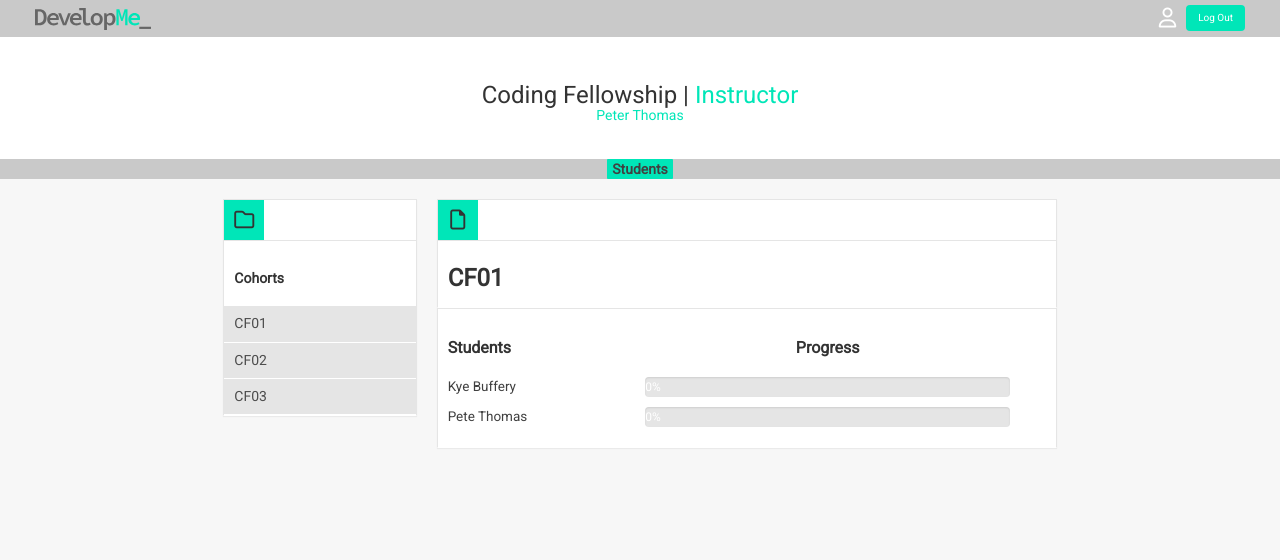
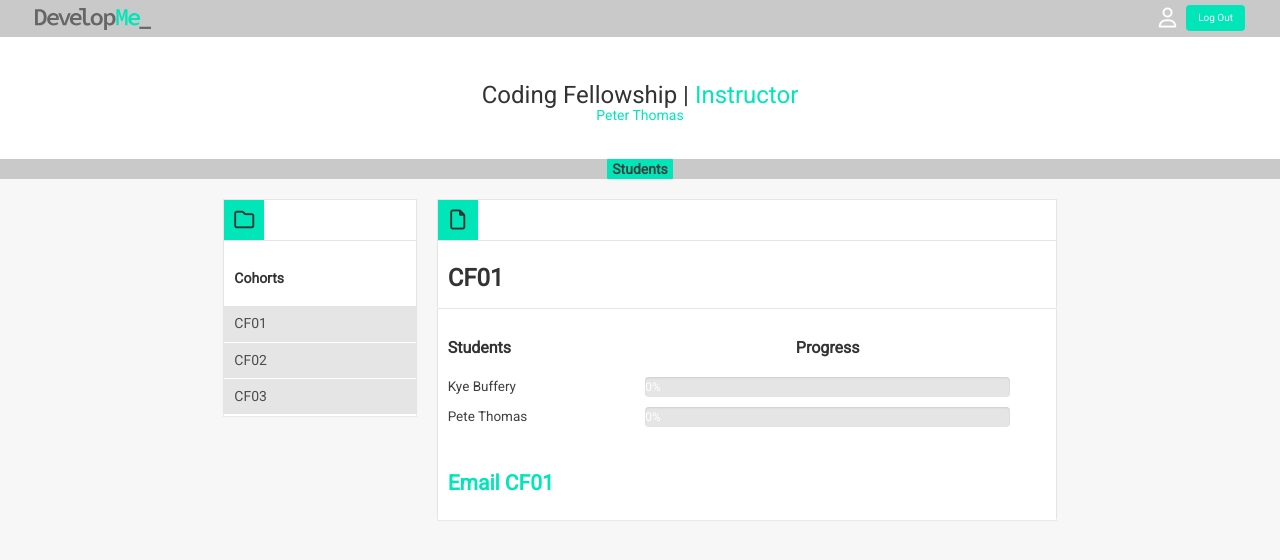
Before and after one commit to tombassrosenfeld/developme-prep-app, a React (Create React App) app: page /cohort/1 in a window 1280 px wide. Shown: the top 560 px of the page. Built offline with nearby package versions, Linux system fonts and the light colour scheme.

Commit message:
added cohort email btn, updated styling

```diff
--- a/src/components/Cohort.js
+++ b/src/components/Cohort.js
@@ -8,9 +8,9 @@ export default ({cohort, id}) => (
 			<div className="topics-header">
 				<div className="topics-header-icon"><i className="fa fa-2x fa-file-o" aria-hidden="true"></i></div>
 			</div>
-	  		<h1 className="topic-title">{ cohort.get('name') } <small>{ cohort.getIn([id, 'title']) }</small></h1>
+	  		<h1 className="topic-title">{ cohort.get('name') }</h1>
 	  		<p className="topic-description">{ cohort.getIn([id, 'description']) }</p>
 	  	</div>
-	  	<StudentList students={cohort.get('students')} />
+	  	<StudentList cohortName={cohort.get('name')} students={cohort.get('students')} />
 	</div>
 )
--- a/src/components/StudentList.js
+++ b/src/components/StudentList.js
@@ -1,8 +1,9 @@
 import React from 'react';
 import ProgressBar from './ProgressBar';
 
-export default ({students, numAssessments, numTasks}) => {
-	const totalTasks = numTasks + numAssessments;
+export default ({students, numAssessments, numTasks, cohortName}) => {
+	const totalTasks = numTasks + numAssessments,
+				mailto = students.reduce((mto, student) => mto += student.get('email') + '; ' , '');
 
 	return (
 	<div className="panel">
@@ -37,6 +38,9 @@ export default ({students, numAssessments, numTasks}) => {
 				</div>
 		  	}
 		</div>
+		<div className="narrow-padding hyperlink">
+			<a href={'mailto:' +mailto}>Email {cohortName}</a>
+		</div>
 	</div>
 	);
 }
--- a/src/css/input.scss
+++ b/src/css/input.scss
@@ -95,6 +95,19 @@ p {
 	color: $red;
 }
 
+.hyperlink {
+	padding-top: 1em;
+	padding-bottom: 1em;
+
+	font-size: 1.5em;
+	a {
+		color: $homeGreen;
+		&:hover {
+			text-decoration: underline;
+		}
+	}
+}
+
 /******************************************/
 /*Imported modules*/
 /******************************************/
--- a/src/css/output.css
+++ b/src/css/output.css
@@ -72,6 +72,15 @@ p {
 
 .fa-times-circle-o {
   color: #FF3030; }
+
+.hyperlink {
+  padding-top: 1em;
+  padding-bottom: 1em;
+  font-size: 1.5em; }
+  .hyperlink a {
+    color: #00e6b8; }
+    .hyperlink a:hover {
+      text-decoration: underline; }
 
 /******************************************/
 /*Imported modules*/
--- a/src/data/initial.js
+++ b/src/data/initial.js
@@ -52,11 +52,13 @@ const dummyCohorts = [
 				id: 1,
 				name: 'Kye Buffery',
 				progress: List([]),
+				email: 'kye.buffery@icloud.com',
 			}),
 			Map({
 				id: 2,
 				name: 'Pete Thomas',
 				progress: List([]),
+				email: 'pete.thomas@icloud.com',
 			}),
 		]),
 		selected: false,
```
Also changed, not shown: 2 other files (tests, documents, lock files or other folders).
